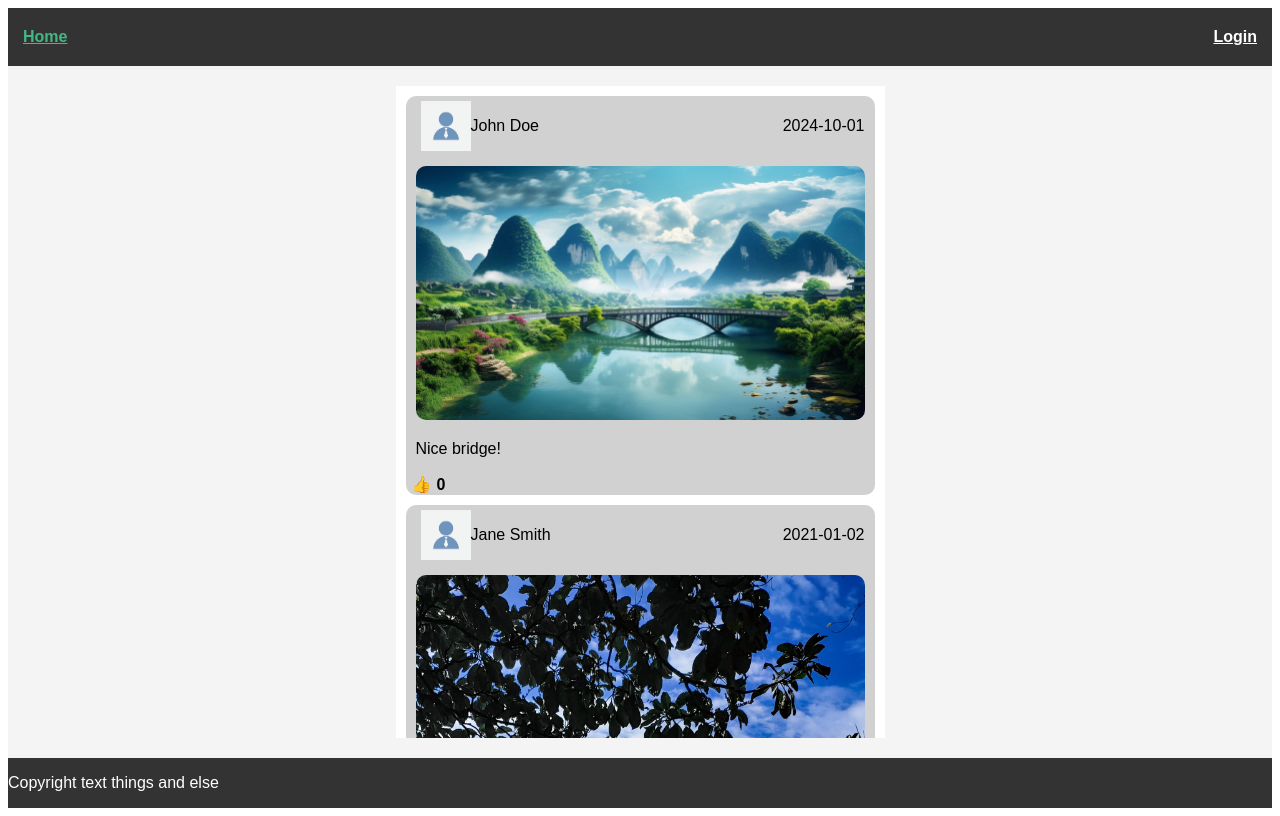
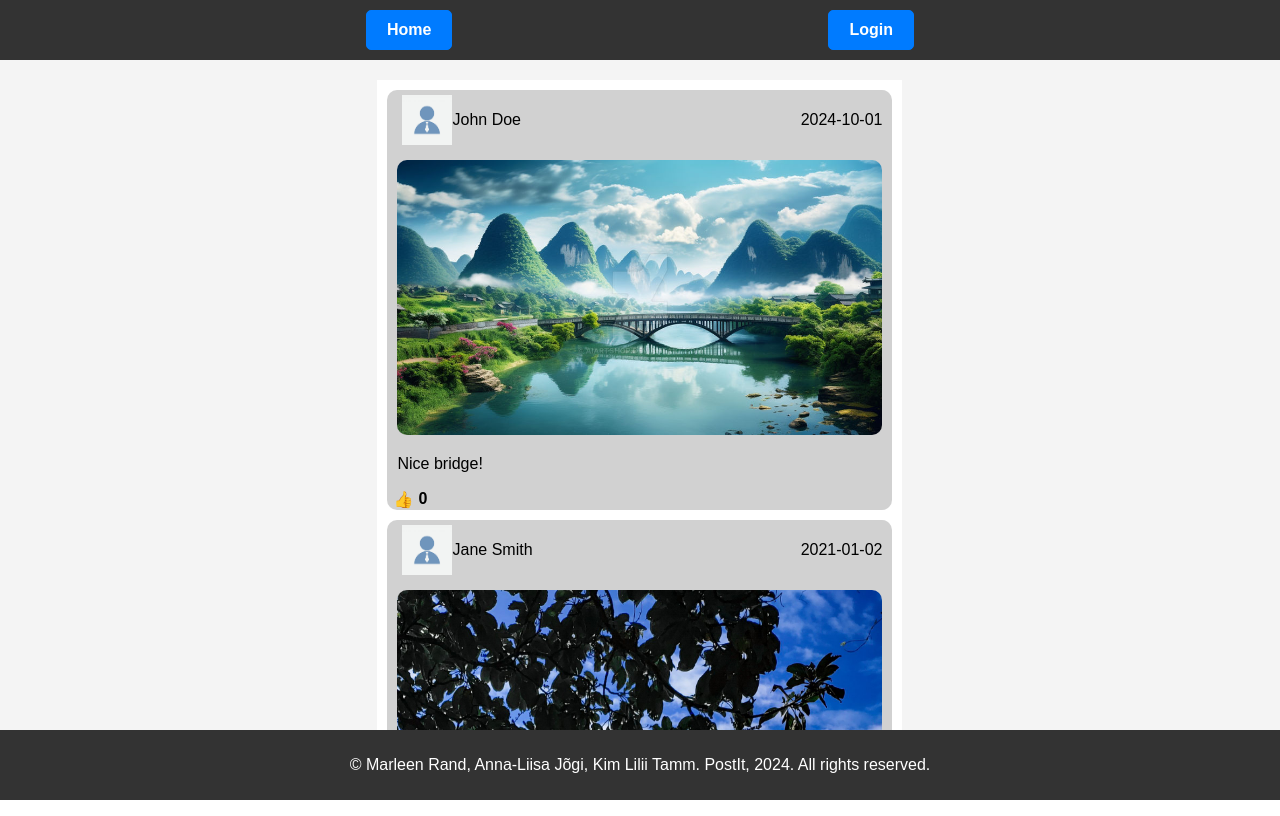
Before and after one commit to randmarl/wad_group_q_vue, a Vue app: page /#/ in a window 1280 px wide. Built offline with nearby package versions, Linux system fonts and the light colour scheme.

Commit message:
I made bug fixes and style corrections.

```diff
--- a/src/App.vue
+++ b/src/App.vue
@@ -1,14 +1,14 @@
 <template>
   <div id="app">
     <nav>
-      <router-link to="/">Home</router-link>
-      <router-link to="/login">Login</router-link>
+      <router-link to="/" class="nav-button">Home</router-link>
+      <router-link to="/login" class="nav-button">Login</router-link>
     </nav>
     <main>
       <router-view/>
     </main>
     <footer>
-      <p> Copyright text things and else </p>
+      <p>&copy; Marleen Rand, Anna-Liisa Jõgi, Kim Lilii Tamm. PostIt, 2024. All rights reserved.</p>
     </footer>
   </div>
 </template>
@@ -31,24 +31,41 @@ export default {
   margin: 0;
 	padding: 0;
 }
+
+body, html {
+  margin: 0;
+  padding: 0;
+  box-sizing: border-box;
+}
+
 nav {
   background-color: #333;
 	flex-direction: row;
-	justify-content: space-between;
+	justify-content: space-evenly;
 	display: flex;
 	align-items: center;
   color: white;
+  padding: 10px 0;
+  gap: 10px;
 }
 
-nav a {
-  padding: 20px 15px;
+.nav-button {
+  background-color: #007bff;
+  color: white;
+  padding: 10px 20px;
+  text-decoration: none;
+  border-radius: 5px;
   font-weight: bold;
-	color: white;
+  border: 1px solid #007bff;
+  transition: 0.3s;
 }
 
-nav a.router-link-exact-active {
-  color: #42b983;
+.nav-button:hover {
+  background-color: white;
+  color: #007bff;
+  border: 1px solid #007bff;
 }
+
 main {
   flex: 1;
   overflow-y: auto;
@@ -57,7 +74,11 @@ main {
 
 footer {
   background-color: #333;
-	flex-direction: row;
   color: white;
-}
+  text-align: center;
+  padding: 10px 0;
+  position: fixed;
+  bottom: 0;
+  width: 100%;
+ }
 </style>
--- a/src/views/HomeView.vue
+++ b/src/views/HomeView.vue
@@ -64,6 +64,7 @@ export default {
     justify-content: space-around;
     width: 100%;
     height: 100%;
+    margin-bottom: 40px;
 }
 .content {
     background-color: white;
@@ -74,6 +75,7 @@ export default {
     flex: 1;
     background-color: rgb(209, 209, 209);
 }
+
 .reset-button {
   margin: 20px 0;
   padding: 10px 20px;
--- a/src/views/LoginView.vue
+++ b/src/views/LoginView.vue
@@ -1,12 +1,6 @@
 <template>
-    <div class="idk">
-        <nav>
-      <ul class="nav">
-        <li><router-link to="/">Home</router-link></li>
-        <li><router-link to="/login">Login</router-link></li>
-      </ul>
-    </nav>
-    <div class="login-section">
+    <div class="login-page">
+
       <div class="login-container">
         <h2 class="welcome-message">Create Your Account</h2>
         <form @submit.prevent="validateSignupForm">
@@ -29,8 +23,8 @@
         </form>
       </div>
     </div>
-    </div>
 </template>
+
 <script>
 export default {
   data() {
@@ -42,10 +36,9 @@ export default {
   },
   methods: {
     validateSignupForm() {
-      this.validationMessage = ""; // Reset the validation message
+      this.validationMessage = "";
       const errors = [];
 
-      // Validation rules
       if (this.password.length < 8 || this.password.length >= 15) {
         errors.push("Password must be at least 8 characters and less than 15 characters long.");
       }
@@ -65,12 +58,11 @@ export default {
         errors.push("Password must include the character '_'.");
       }
 
-      // Set validation message or proceed
       if (errors.length > 0) {
         this.validationMessage = "The password is not valid - " + errors.join(" ");
       } else {
         alert("Account successfully created!");
-        // Redirect or clear the form after success
+
         this.email = "";
         this.password = "";
       }
@@ -80,29 +72,13 @@ export default {
 </script>
 
 <style scoped>
-/* Styles for navigation */
-.nav {
-  list-style: none;
-  padding: 0;
-  display: flex;
-  gap: 10px;
-}
 
-.nav li {
-  display: inline-block;
-}
-
-.nav a {
-  text-decoration: none;
-  color: blue;
-}
-
-/* Styles for the form */
-.login-section {
+.login-page {
   display: flex;
   justify-content: center;
   align-items: center;
   height: 100vh;
+  margin: 0;
   background-color: #f9f9f9;
 }
 
@@ -121,11 +97,14 @@ export default {
 
 input {
   display: block;
+  width: calc(100% - 40px);
+  margin: 10px auto;
   width: 100%;
   margin-bottom: 10px;
   padding: 10px;
   border: 1px solid #ccc;
   border-radius: 5px;
+  box-sizing: border-box;
 }
 
 .signup-btn {
```
